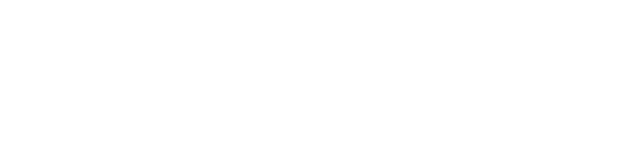
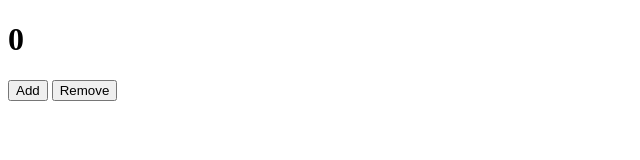
Before and after one commit to Nutnak/scrimba_js_training, a plain HTML site: page index.html in a window 1280 px wide. Shown: the whole page, without its empty margins (0-640 px from the left). Drawn offline with Linux system fonts and the light colour scheme.

Commit message:
create the back

```diff
--- a/index.html
+++ b/index.html
@@ -8,11 +8,26 @@
   <title>Document</title>
 </head>
 <body>
+
+<h1 id="count_people">0</h1>
+<button onclick="add_people()">Add</button>
+<button onclick="remove_people()">Remove</button>
+
   <script>
 
-    let nombre = 0;
+    let total = 0;
 
-    console.log(nombre)
+    let save = document.getElementById('count_people');
+
+    function add_people() {
+      total += 1;
+      save.innerHTML = total
+    }
+
+    function remove_people() {
+      total -= 1;
+      save.innerHTML = total
+    }
 
   </script>
 
```
